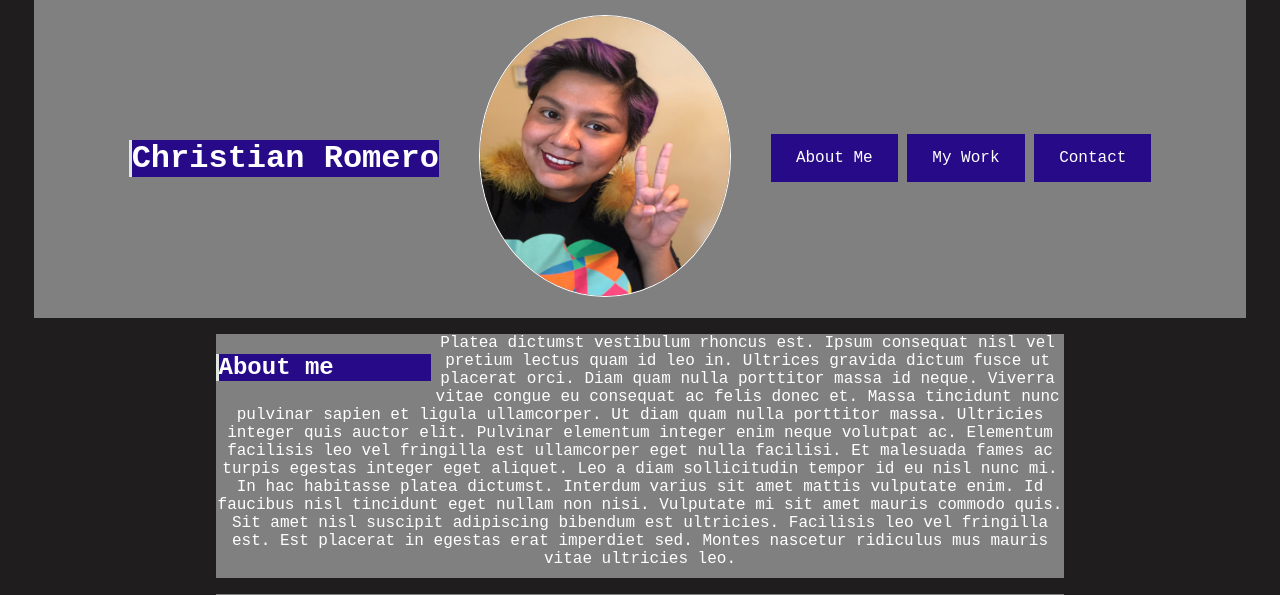
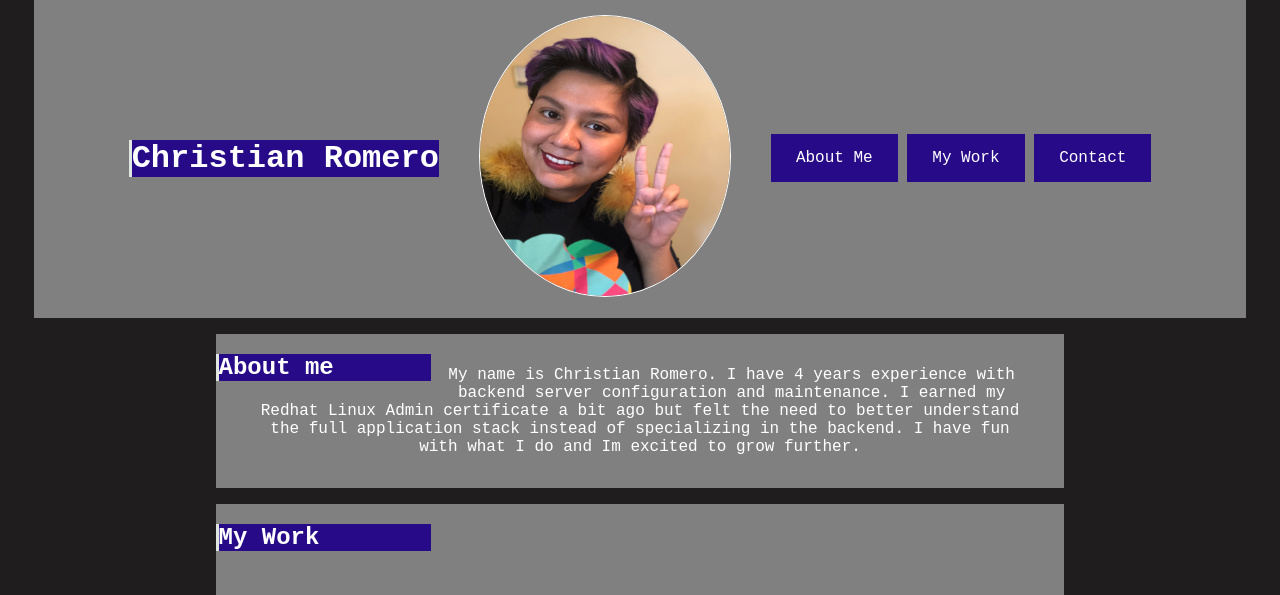
Before and after one commit to Romer0-c/about_me, a PHP site: page / in a window 1280 px wide. Shown: the part 35-630 px from the top of the page. Run offline with PHP 8.4, Linux system fonts and the light colour scheme.

Commit message:
finalized readme

```diff
--- a/assets/style.css
+++ b/assets/style.css
@@ -81,8 +81,9 @@ p, div{
     background-color: grey;
     text-align: center;
     color: white;
-    padding-bottom: 10px;
+    padding: 2rem;
 }
+
 a:link, a:visited {
         background-color: rgb(38, 10, 136);
         color: white;
--- a/index.html
+++ b/index.html
@@ -32,17 +32,8 @@
             <h2 id="aboutme">About me</h2>
 
                 <p>
-                    Platea dictumst vestibulum rhoncus est. Ipsum consequat nisl vel pretium lectus quam id leo in.
-                    Ultrices gravida dictum fusce ut placerat orci. Diam quam nulla porttitor massa id neque. Viverra
-                    vitae congue eu consequat ac felis donec et. Massa tincidunt nunc pulvinar sapien et ligula
-                    ullamcorper. Ut diam quam nulla porttitor massa. Ultricies integer quis auctor elit. Pulvinar
-                    elementum integer enim neque volutpat ac. Elementum facilisis leo vel fringilla est ullamcorper eget
-                    nulla facilisi. Et malesuada fames ac turpis egestas integer eget aliquet. Leo a diam sollicitudin
-                    tempor id eu nisl nunc mi. In hac habitasse platea dictumst. Interdum varius sit amet mattis
-                    vulputate enim. Id faucibus nisl tincidunt eget nullam non nisi. Vulputate mi sit amet mauris
-                    commodo quis. Sit amet nisl suscipit adipiscing bibendum est ultricies. Facilisis leo vel fringilla
-                    est. Est placerat in egestas erat imperdiet sed. Montes nascetur ridiculus mus mauris vitae
-                    ultricies leo.
+                    My name is Christian Romero. I have 4 years experience with backend server configuration and maintenance. I earned my Redhat Linux Admin certificate a bit ago but felt the need to better understand the full application stack instead of specializing in the backend. I have fun with what I do and Im excited to grow further.
+
                 </p>
 
         </section>
@@ -68,11 +59,7 @@
                             <h3>Project 3</h3>
                         </figure>
                     </a>
-                    <a class="project" target="_blank" href="./assets/images/honeycomb.jpg">
-                        <figure>
-                            <h3>Project 4</h3>
-                        </figure>
-                    </a>
+
                 </figure>
 
         </section>
@@ -85,7 +72,6 @@
                 <a href="mailto:example@email.com" target="_blank">Email</a>
 
             </div>
-            <div></div>
         </section>
     </main>
 
```
Also changed, not shown: README.md, assets/images/websiteexample.png (added).
